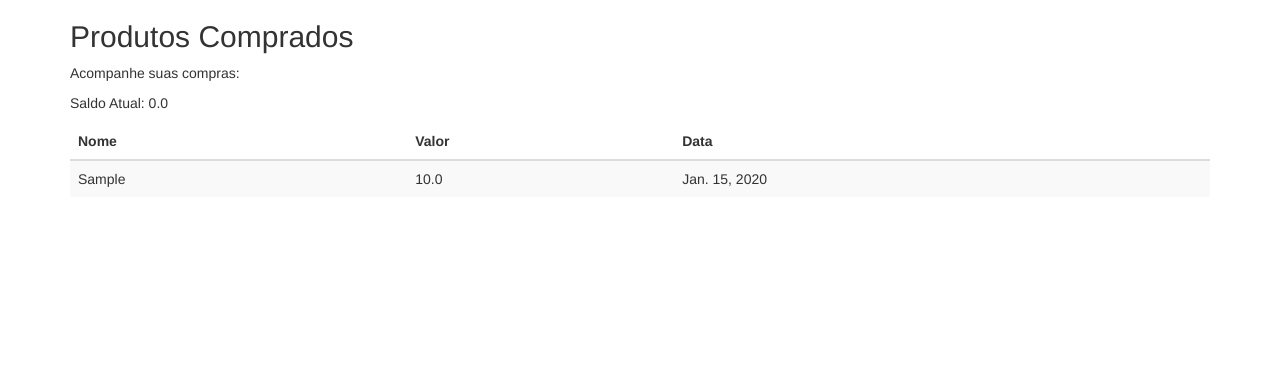
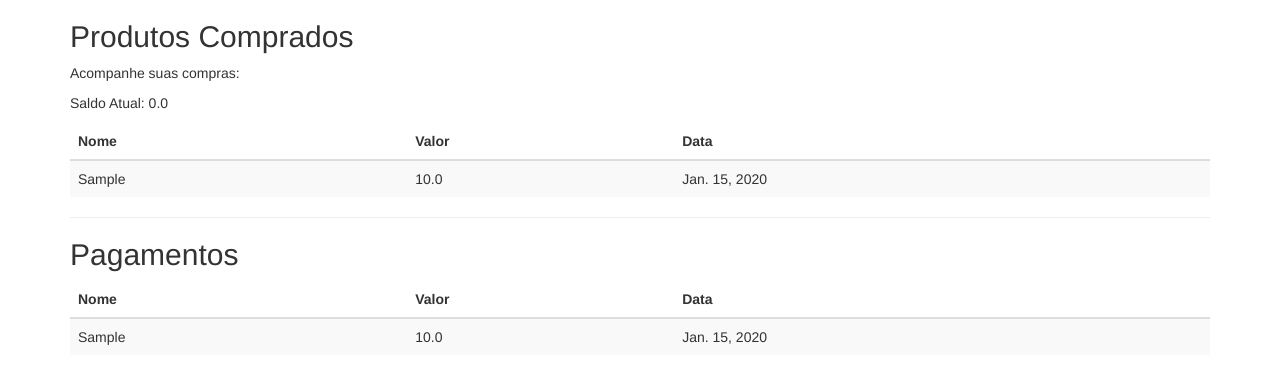
Before and after one commit to Francislley/sisvendas01, a Django app: page / in a window 1280 px wide. Shown: the top 384 px of the page. Run offline with Django 3.2, Linux system fonts and the light colour scheme; a user stored in the database is signed in; tables that the repository leaves empty hold one stand-in row (values such as "Sample post"); some libraries are stand-ins or nearby versions.

Commit message:
renomeando tela de login e criando funcoes na view para calculo de saldos e exibição de pagamentos

```diff
--- a/venda/admin.py
+++ b/venda/admin.py
@@ -1,4 +1,5 @@
 from django.contrib import admin
+from django.contrib.auth.models import Group
 from venda.models import Produto
 from venda.models import Venda
 from venda.models import Pagamento
@@ -7,3 +8,4 @@ from venda.models import Pagamento
 admin.site.register(Produto)
 admin.site.register(Venda)
 admin.site.register(Pagamento)
+admin.site.unregister(Group)
--- a/venda/templates/main.html
+++ b/venda/templates/main.html
@@ -32,6 +32,26 @@
         {% endfor %}
         </tbody>
     </table>
+    <hr></hr>
+    <h2>Pagamentos</h2>
+    <table class="table table-striped">
+        <thead>
+        <tr>
+            <th>Nome</th>
+            <th>Valor</th>
+            <th>Data</th>
+        </tr>
+        </thead>
+        <tbody>
+        {% for pagamento in pagamentos %}
+        <tr>
+            <td>{{pagamento.usuario.first_name}}</td>
+            <td>{{pagamento.valor}}</td>
+            <td>{{pagamento.data_pagamento}}</td>
+        </tr>
+        {% endfor %}
+        </tbody>
+    </table>
     </div>
 
 </body>
--- a/venda/views.py
+++ b/venda/views.py
@@ -17,7 +17,7 @@ def login_user(request):
             if user.is_active:
                 login(request, user)
                 return redirect('/')
-    return render(request, 'index.html', {})
+    return render(request, 'login.html', {})
 
 def calculate_total_pagamentos_to_user(request):
     valor_total = Pagamento.objects.filter(
```
Also changed, not shown: venda/templates/login.html (renamed from venda/templates/index.html).
